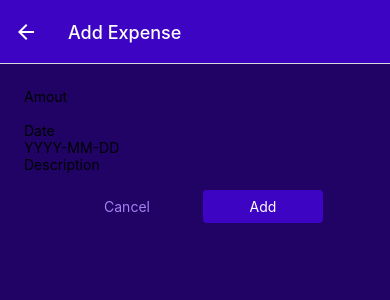
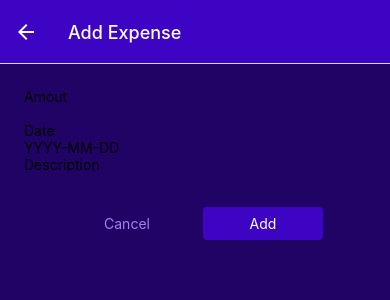
Before and after one commit to ghidalg0/XpenseTracker, a React Native app: screen /ManageExpense in a window 390 px wide. Shown: the top 300 px of the page. Built offline with nearby package versions, Linux system fonts and the light colour scheme.

Commit message:
configured text inputs in the form

```diff
--- a/components/ManageExpense/ExpenseForm.js
+++ b/components/ManageExpense/ExpenseForm.js
@@ -17,7 +17,9 @@ export const ExpenseForm = () => {
         onChangeText: null,
        }} />
       <Input label="Description" textInputConfig={{
-
+        multiline: true,
+        //autoCorrect: false, // set to true by default
+        autoCapitalize: "sentences",
        }} />
     </View>
   );
```
